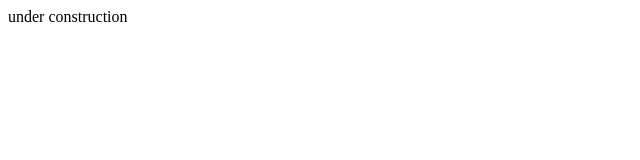
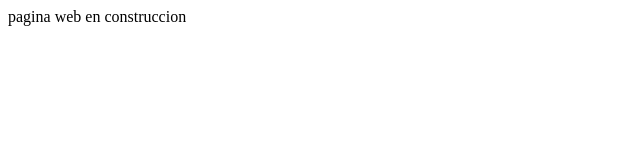
Before and after one commit to javieraplana/javieraplana.github.io, a plain HTML site: page index.html in a window 1280 px wide. Shown: the full height of the page, 0-640 px from the left. Drawn offline with Linux system fonts and the light colour scheme.

Commit message:
Update index.html

```diff
--- a/index.html
+++ b/index.html
@@ -6,7 +6,7 @@
 
 
   <body>
-    <p>under construction</p>
+    <p>pagina web en construccion</p>
   </body>
 
 </html>
```
